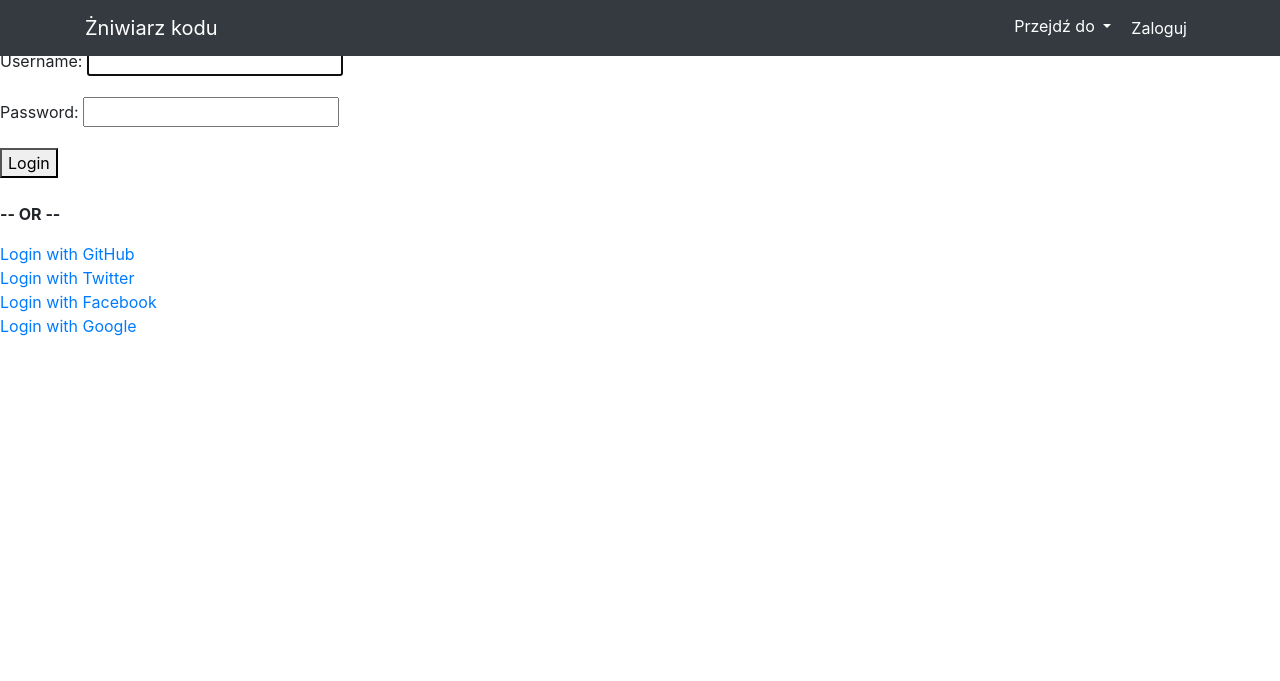
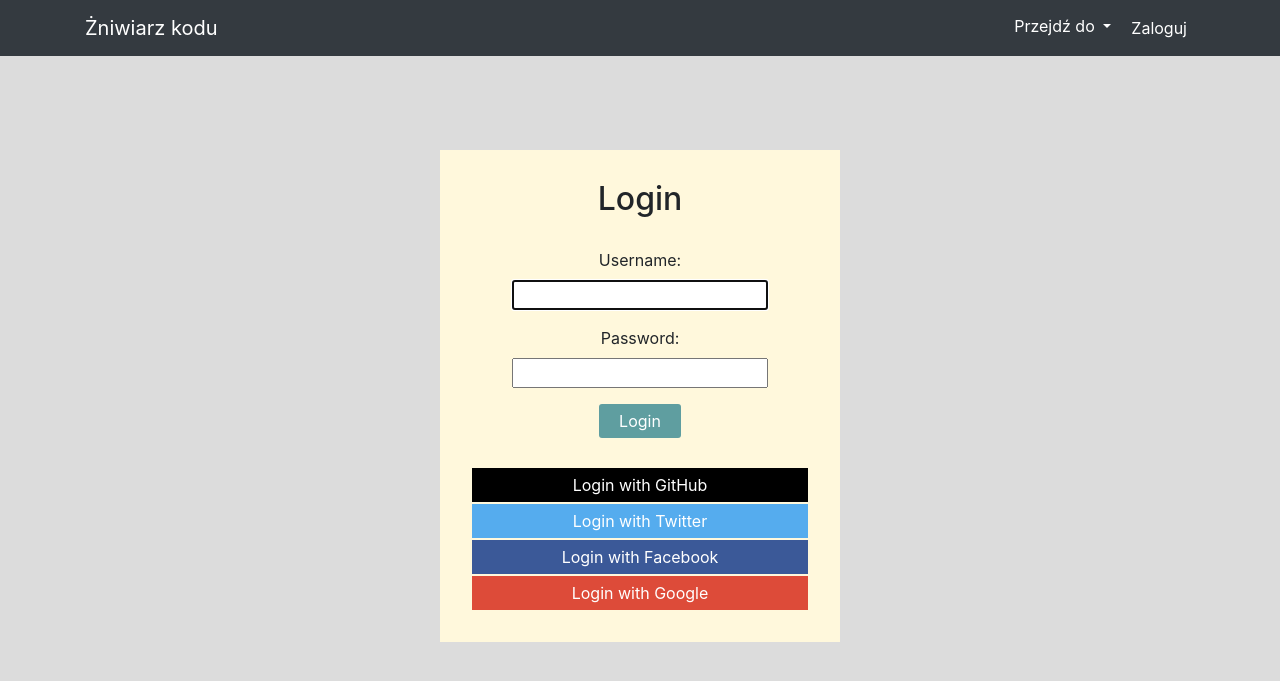
Before and after one commit to jwiszowata/code_reaper, a Django app: page /code_reaper/login/ in a window 1280 px wide. Shown: the top 681 px of the page. Run offline with Django 3.2, Linux system fonts and the light colour scheme; some libraries are stand-ins or nearby versions.

Commit message:
Login page styles added, #39

```diff
--- a/code_reaper_app/code_reaper_site/code_reaper/static/code_reaper/login.css
+++ b/code_reaper_app/code_reaper_site/code_reaper/static/code_reaper/login.css
@@ -1,72 +1,58 @@
-/*
-/* Created by Filipe Pina
- * Specific styles of signin, register, component
- */
-/*
- * General styles
- */
-
-body, html{
-     height: 100%;
- 	background-repeat: no-repeat;
- 	background-color: #d3d3d3;
- 	font-family: 'Oxygen', sans-serif;
+body {
+        background-color: gainsboro;
 }
 
-.main{
- 	margin-top: 70px;
+#rectangle {
+    width: 400px;
+    margin: auto;
+    background-color: cornsilk;
+    text-align: center;
+    padding: 30px;
+    margin-top: 150px;
 }
 
-h1.title {
-	font-size: 50px;
-	font-family: 'Passion One', cursive;
-	font-weight: 400;
+.social {
+    margin: 2px;
+    padding: 5px;
+}
+#facebook {
+    background-color: #3b5998;
 }
 
-hr{
-	width: 10%;
-	color: #fff;
+#google {
+    background-color: #dd4b39;
 }
 
-.form-group{
-	margin-bottom: 15px;
+#twitter {
+    background-color: #55acee;
 }
 
-label{
-	margin-bottom: 15px;
+#github {
+    background-color: #000000;
 }
 
-input,
-input::-webkit-input-placeholder {
-    font-size: 11px;
-    padding-top: 3px;
+a {
+    color: white;
+    width: inherit;
 }
 
-.main-login{
- 	background-color: #fff;
-    /* shadows and rounded borders */
-    -moz-border-radius: 2px;
-    -webkit-border-radius: 2px;
-    border-radius: 2px;
-    -moz-box-shadow: 0px 2px 2px rgba(0, 0, 0, 0.3);
-    -webkit-box-shadow: 0px 2px 2px rgba(0, 0, 0, 0.3);
-    box-shadow: 0px 2px 2px rgba(0, 0, 0, 0.3);
-
+a:hover {
+    text-decoration: none;
+    color: gray;
 }
 
-.main-center{
- 	margin-top: 30px;
- 	margin: 0 auto;
- 	max-width: 330px;
-    padding: 40px 40px;
-
+form {
+    margin: 30px;
 }
 
-.login-button{
-	margin-top: 5px;
+.submit-button {
+    background: cadetblue;
+    border: none;
+    padding: 5px 20px 5px 20px;
+    color: white;
+    border-radius: 3px;
 }
 
-.login-register{
-	font-size: 11px;
-	text-align: center;
+.submit-button:hover {
+    background: lightblue;
 }
--- a/code_reaper_app/code_reaper_site/code_reaper/templates/registration/login.html
+++ b/code_reaper_app/code_reaper_site/code_reaper/templates/registration/login.html
@@ -1,16 +1,30 @@
 {% extends 'code_reaper/base.html' %}
 
+{% load static %}
+
+{% block css %}
+<link href="{% static 'code_reaper/login.css' %}" rel="stylesheet">
+{% endblock %}
+
 {% block content %}
-  <h2>Login</h2>
-  <form method="post">
-    {% csrf_token %}
-    {{ form.as_p }}
-    <button type="submit">Login</button>
-  </form>
-  <br>
-  <p><strong>-- OR --</strong></p>
-  <a href="{% url 'social:begin' 'github' %}">Login with GitHub</a><br>
-  <a href="{% url 'social:begin' 'twitter' %}">Login with Twitter</a><br>
-  <a href="{% url 'social:begin' 'facebook' %}">Login with Facebook</a><br>
-  <a href="{% url 'social:begin' 'google-oauth2' %}">Login with Google</a>
+  <div id="rectangle">
+    <h2 id="page-title">Login</h2>
+    <form method="post">
+      {% csrf_token %}
+      {{ form.as_p }}
+      <button class="submit-button" type="submit">Login</button>
+    </form>
+    <div id="github" class="social">
+      <a href="{% url 'social:begin' 'github' %}">Login with GitHub</a>
+    </div>
+    <div id="twitter" class="social">
+      <a href="{% url 'social:begin' 'twitter' %}">Login with Twitter</a>
+    </div>
+    <div id="facebook" class="social">
+      <a href="{% url 'social:begin' 'facebook' %}">Login with Facebook</a>
+    </div>
+    <div id="google" class="social">
+      <a href="{% url 'social:begin' 'google-oauth2' %}">Login with Google</a>
+    </div>
+  </div>
 {% endblock %}
--- a/code_reaper_app/code_reaper_site/code_reaper/urls.py
+++ b/code_reaper_app/code_reaper_site/code_reaper/urls.py
@@ -25,6 +25,6 @@ urlpatterns = [
     url(r'^ranking/$', views.ranking, name='ranking'),
     url(r'^summarize/$', views.summarize_day, name='summarize_day'),
     url(r'^login/$', auth_views.login, name='login'),
-    url(r'^logout/$', auth_views.logout, name='logout'),
+    url(r'^logout/$', views.logout_view, name='logout'),
     url(r'^oauth/', include('social_django.urls', namespace='social')),  # <--
 ]
```
Also changed, not shown: code_reaper_app/code_reaper_site/code_reaper/templates/registration/login_old.html (deleted, +0 -170 lines).
